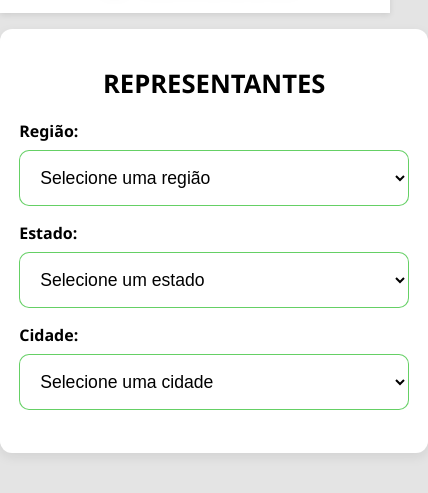
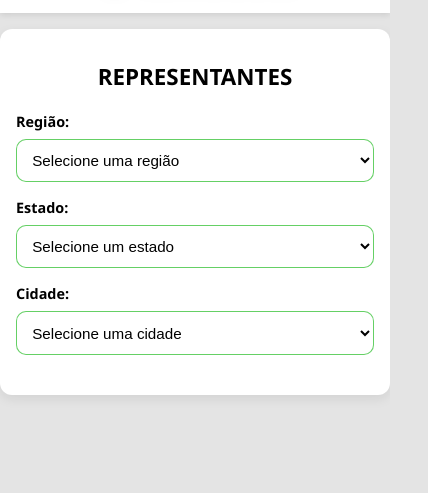
Before and after one commit to Famossul/representantes-site, a plain HTML site: page index.html in a window 390 px wide. Shown: the part 65-558 px from the top of the page, 428 px wide, since content can reach past the window. Drawn offline with Linux system fonts and the light colour scheme.

Commit message:
Update index.html

```diff
--- a/index.html
+++ b/index.html
@@ -39,9 +39,10 @@
 
     .container {
       width: 100%;
-      max-width: 100%;
+      max-width: 500px;
       margin: 1rem auto;
-      padding: 1.2rem;
+      padding: 1rem;
+      box-sizing: border-box; /* garante que padding não estoure largura */
       background-color: var(--cor-caixa);
       border-radius: 12px;
       box-shadow: 0 4px 12px rgba(0,0,0,0.08);
@@ -64,8 +65,8 @@
 
     select {
       width: 100%;
-      padding: 1rem;
-      font-size: 1.1rem;
+      padding: 0.8rem; /* reduzir padding */
+      font-size: 1rem;
       margin-top: 0.5rem;
       border: 1px solid var(--cor-borda);
       border-radius: 10px;
@@ -90,8 +91,8 @@
     }
 
     .representante {
-      padding: 1rem;
-      margin-bottom: 1rem;
+      padding: 0.8rem;
+      margin-bottom: 0.8rem;
       background-color: #f9fbfd;
       border-radius: 12px;
       border: 1px solid var(--cor-borda);
@@ -123,14 +124,19 @@
     }
 
     /* Ajustes para telas maiores */
-    @media (min-width: 600px) {
-      .container {
-        max-width: 500px;
-      }
-      h1 {
-        font-size: 1.8rem;
-      }
-    }
+    @media (max-width: 480px) {
+  h1 {
+    font-size: 1.4rem;
+  }
+  label {
+    font-size: 0.9rem;
+  }
+  select {
+    font-size: 0.95rem;
+    padding: 0.7rem;
+  }
+}
+
   </style>
 </head>
 <body>
```
